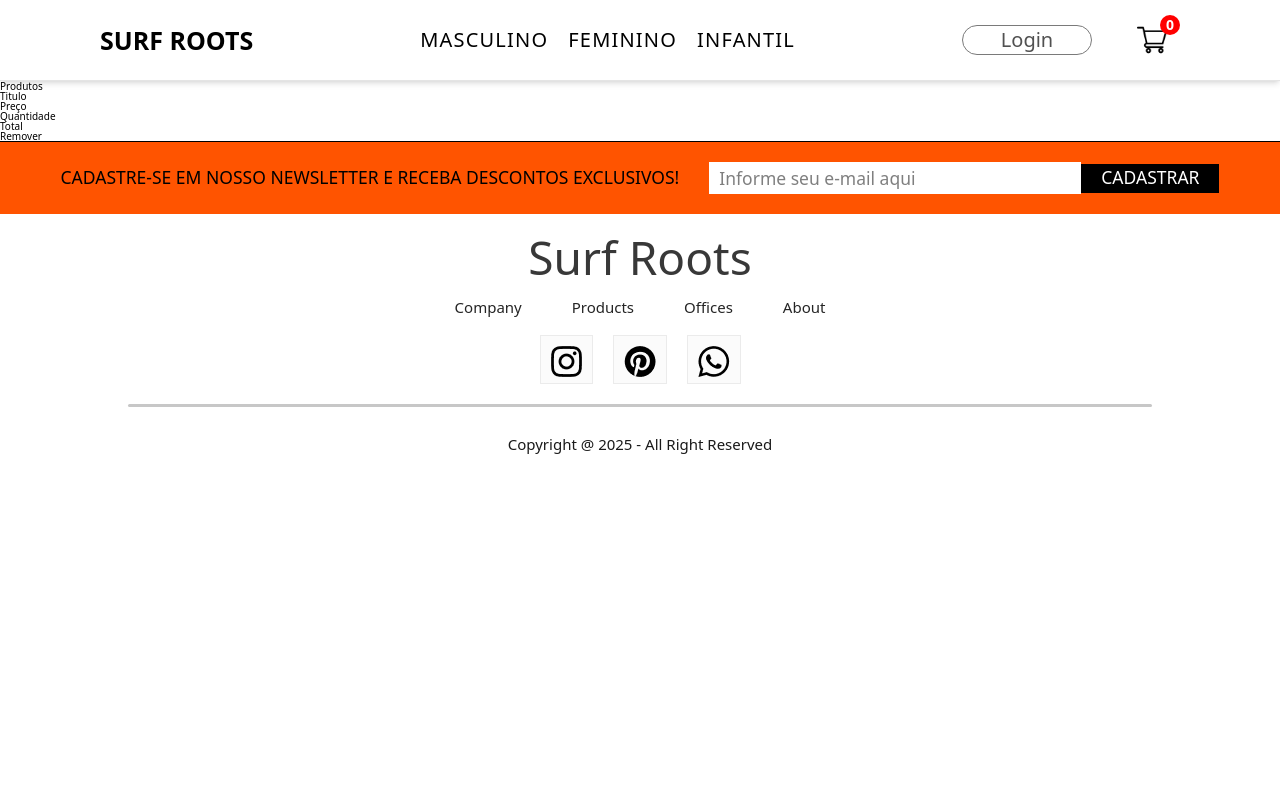
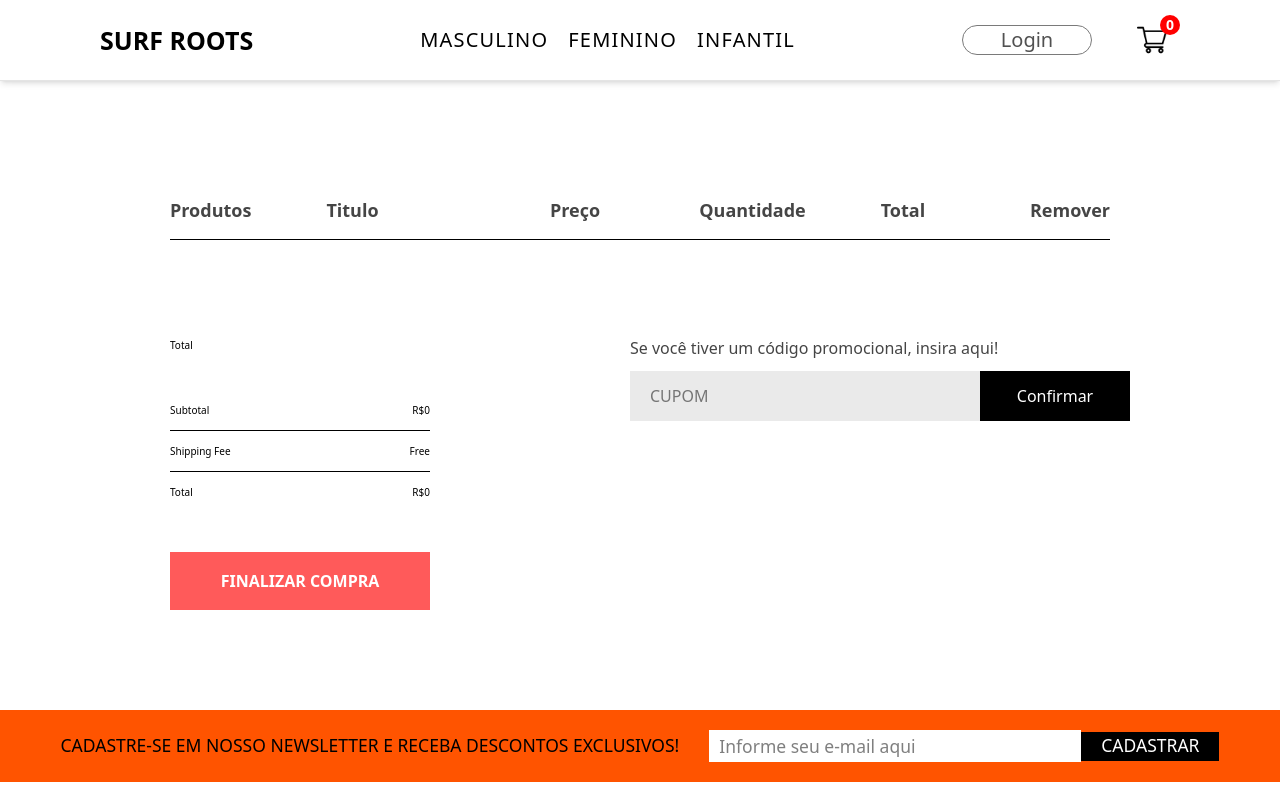
Before and after one commit to viniciusvilelaa/SurfRoots-Ecommerce, a React (Vite) app: page /cart in a window 1280 px wide. Shown: the top 800 px of the page. Built offline with nearby package versions, Linux system fonts and the light colour scheme.

Commit message:
Feat: Adicionada func que retorna o valor total do carrinho implementada ja no cartitem

```diff
--- a/src/components/CartItems/CartItems.css
+++ b/src/components/CartItems/CartItems.css
@@ -0,0 +1,111 @@
+.cartitems{
+    margin: 10rem 17rem;
+}
+
+.cartirems hr{
+    height: 3px;
+    background: #e2e2e2;
+    border: 0;
+}
+
+.cartItems-format-main{
+    display: grid;
+    grid-template-columns: 0.5fr 2fr 1fr 1fr 1fr 1fr;
+    align-items: center;
+    gap: 7.5rem;
+    padding: 2rem 0px;
+    color: #454545;
+    font-size: 1.8rem;
+    font-weight: 600;
+
+}
+
+.cartitems-format{
+    font-size: 1.7rem;
+    font-weight: 300;
+}
+
+.carticon-product-icon{
+    height: 7rem;
+
+}
+
+.cartitem-remove-icon{
+    width: 1.5rem;
+    margin: 0px 4rem;
+    cursor: pointer;
+}
+
+.cartitems-quantity{
+    width: 5rem;
+    height: 4rem;
+    border: 2px solid #ebebeb;
+    background-color: #ffff;
+}
+
+.cartitems-down{
+    display: flex;
+    margin: 10rem 0px;
+}
+
+.cartitems-total{
+    flex: 1;
+    display: flex;
+    flex-direction: column;
+    margin-right: 20rem;
+    gap: 4rem;
+}
+
+.cartitems-total-item{
+    display: flex;
+    justify-content: space-between;
+    padding: 1.5rem 0px;
+}
+
+.cartitems-total button{
+    width: 26rem;
+    height: 5.8rem;
+    background-color: #ff5a5a;
+    color: #fff;
+    font-size: 1.6rem;
+    font-weight: 600;
+    cursor: pointer;
+}
+
+.cartitems-promocode{
+    flex: 1;
+    font-size: 1.6rem;
+    font-weight: 400;
+}
+
+.cartitems-promocode p{
+    color: #454545;
+
+}
+
+.cartitems-promobox{
+    width: 50rem;
+    margin-top: 1.5rem;
+    padding-left: 2rem;
+    height: 5rem;
+    background-color: #eaeaea;
+}
+
+.cartitems-promobox input{
+    background-color: transparent;
+    font-size: 1.6rem;
+    width: 33rem;
+    height: 5rem;
+    &:focus{
+        outline: none;
+    }
+}
+
+.cartitems-promobox button{
+    width: 15rem;
+    height: 5rem;
+    font-size: 1.6rem;
+    background-color: black;
+    color: white;
+    cursor: pointer;
+}
--- a/src/components/CartItems/CartItems.jsx
+++ b/src/components/CartItems/CartItems.jsx
@@ -4,7 +4,7 @@
 import remove_icon from '../../Assets/cart_cross_icon.png'
 export const CartItems = () => {
 
-    const { all_products, cartItems, removeFromCart } = useContext(ShopContext);
+    const { all_products, cartItems, removeFromCart, getTotalCart} = useContext(ShopContext);
 
 
     return (
@@ -20,19 +20,50 @@
             <hr />
             {all_products.map((e) => {
                 if (cartItems[e.id] > 0) {
-                    return <div>
-                        <div className='cartitems-format'>
+                    return <div key={e.id}>
+                        <div className='cartitems-format cartItems-format-main'>
                             <img src={e.image} alt="" className="carticon-product-icon" />
                             <p>{e.name}</p>
                             <p>R${e.new_price}</p>
                             <button className='cartitems-quantity'>{cartItems[e.id]}</button>
-                            <p>{e.new_price * cartItems[e.id]}</p>
-                            <img src={remove_icon} onClick={() => { removeFromCart(e.id) }} alt="" />
+                            <p>R${e.new_price * cartItems[e.id]}</p>
+                            <img className='cartitem-remove-icon' src={remove_icon} onClick={() => { removeFromCart(e.id) }} alt="" />
                         </div>
                         <hr />
                     </div>
                 }
+                return null;
             })}
+            <div className="cartitems-down">
+                <div className="cartitems-total">
+                    <h1>Total</h1>
+                    <div>
+                        <div className="cartitems-total-item">
+                            <p>Subtotal</p>
+                            <p>R${getTotalCart()}</p>
+                        </div>
+                        <hr />
+                        <div className="cartitems-total-item">
+                            <p>Shipping Fee</p>
+                            <p>Free</p>
+                        </div>
+                        <hr />
+                        <div className="cartitems-total-item">
+                            <h3>Total</h3>
+                            <h3>R${getTotalCart()}</h3>
+                        </div>
+                    </div>
+                    <button>FINALIZAR COMPRA</button>
+                </div>
+
+                <div className="cartitems-promocode">
+                    <p>Se você tiver um código promocional, insira aqui!</p>
+                    <div className="cartitems-promobox">
+                        <input type="text" placeholder='CUPOM' />
+                        <button>Confirmar</button>
+                    </div>
+                </div>
+            </div>
         </div>
     )
 }
--- a/src/components/SingleItem.jsx
+++ b/src/components/SingleItem.jsx
@@ -12,7 +12,7 @@
             <div className='singleItem--top'>
                 <img src={props.image} alt="Produto da loja" />
                 <div className='over-product'>
-                    <Link to={`/product/${props.id}`}><p onClick={window.scroll(0, 0)}>ver detalhes</p></Link>
+                    <Link to={`/product/${props.id}`}><p onClick={()=>{window.scroll(0, 0)}}>ver detalhes</p></Link>
                     <p onClick={()=>{addToCart(props.id)}}>adicionar no carrinho</p>
                 </div>
             </div>
--- a/src/context/ShopContext.jsx
+++ b/src/context/ShopContext.jsx
@@ -26,7 +26,20 @@
         setCartItems((prev)=>({...prev,[itemId]:prev[itemId]-1}))
     }
 
-    const contextValue = {all_products,cartItems,addToCart,removeFromCart};
+    const getTotalCart = () => {
+        let totalAmount = 0;
+        for(const item in cartItems){
+            if(cartItems[item] > 0 ){
+                let itemInfo = all_products.find((product)=>product.id===Number(item))
+                totalAmount += itemInfo.new_price * cartItems[item];
+            }
+
+        }
+        return totalAmount;
+
+    }
+
+    const contextValue = {all_products,cartItems,addToCart,removeFromCart,getTotalCart};
 
     return (
         <ShopContext.Provider value={contextValue}>
```
